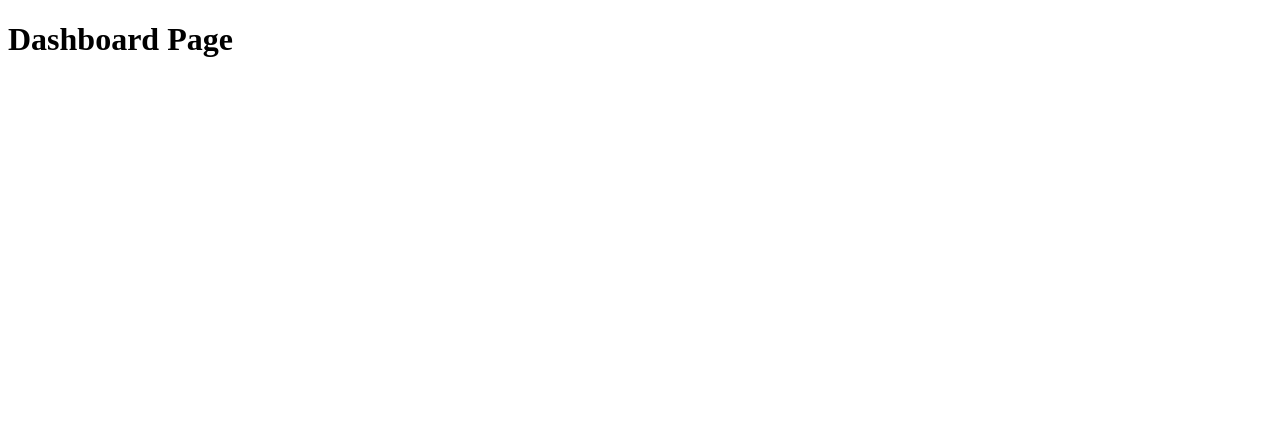
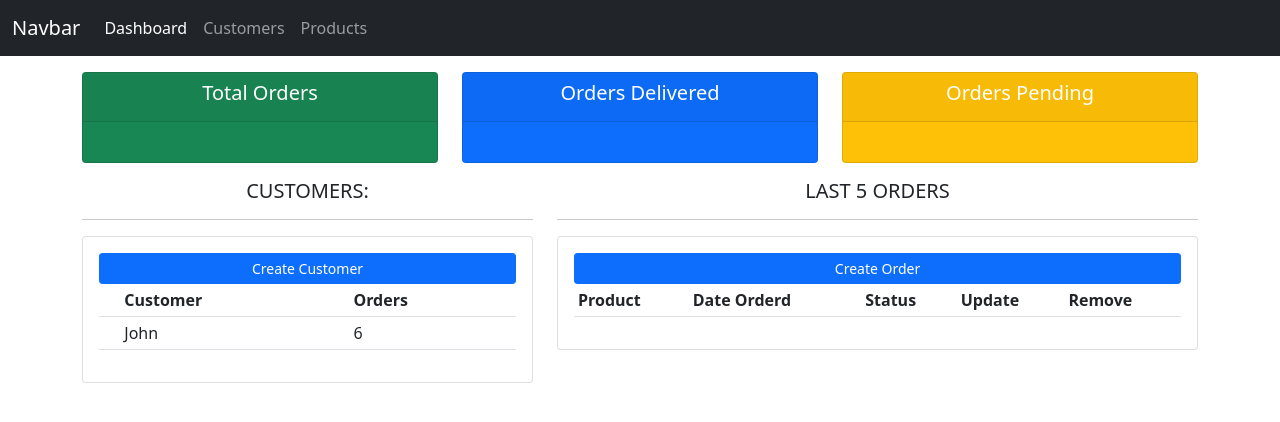
Before and after one commit to zawyenaing22/Django-Website, a Django app: page / in a window 1280 px wide. Shown: the top 422 px of the page. Run offline with Django 4.2, Linux system fonts and the light colour scheme; lists and menus that the app fills with data are empty.

Commit message:
using bootstrap for templates view

```diff
--- /dev/null
+++ b/Accounts/templates/Accounts/components/navbar.html
@@ -0,0 +1,29 @@
+<nav class="navbar navbar-expand-lg navbar-dark bg-dark">
+  <div class="container-fluid">
+    <a class="navbar-brand" href="#">Navbar</a>
+    <button
+      class="navbar-toggler"
+      type="button"
+      data-bs-toggle="collapse"
+      data-bs-target="#navbarNav"
+      aria-controls="navbarNav"
+      aria-expanded="false"
+      aria-label="Toggle navigation"
+    >
+      <span class="navbar-toggler-icon"></span>
+    </button>
+    <div class="collapse navbar-collapse" id="navbarNav">
+      <ul class="navbar-nav">
+        <li class="nav-item">
+          <a class="nav-link active" aria-current="page" href="#">Dashboard</a>
+        </li>
+        <li class="nav-item">
+          <a class="nav-link" href="#">Customers</a>
+        </li>
+        <li class="nav-item">
+          <a class="nav-link" href="#">Products</a>
+        </li>
+      </ul>
+    </div>
+  </div>
+</nav>
--- a/Accounts/templates/Accounts/dashboard.html
+++ b/Accounts/templates/Accounts/dashboard.html
@@ -1,3 +1,80 @@
 {% extends 'Accounts/master.html' %} {% block content %}
-<h1>Dashboard Page</h1>
+<div class="row">
+  <div class="col">
+    <div class="col-md">
+      <div class="card text-center text-white mb-3 bg-success">
+        <div class="card-header">
+          <h5 class="card-title">Total Orders</h5>
+        </div>
+        <div class="card-body">
+          <h3 class="card-title"></h3>
+        </div>
+      </div>
+    </div>
+  </div>
+
+  <div class="col">
+    <div class="col-md">
+      <div class="card text-center text-white mb-3 bg-primary">
+        <div class="card-header">
+          <h5 class="card-title">Orders Delivered</h5>
+        </div>
+        <div class="card-body">
+          <h3 class="card-title"></h3>
+        </div>
+      </div>
+    </div>
+  </div>
+
+  <div class="col">
+    <div class="col-md">
+      <div class="card text-center text-white mb-3 bg-warning">
+        <div class="card-header">
+          <h5 class="card-title">Orders Pending</h5>
+        </div>
+        <div class="card-body">
+          <h3 class="card-title"></h3>
+        </div>
+      </div>
+    </div>
+  </div>
+</div>
+
+<div class="row">
+  <div class="col-md-5">
+    <h5 class="text-center">CUSTOMERS:</h5>
+    <hr />
+    <div class="card card-body">
+      <a class="btn btn-primary btn-sm btn-block" href="">Create Customer</a>
+      <table class="table table-sm">
+        <tr>
+          <th></th>
+          <th>Customer</th>
+          <th>Orders</th>
+        </tr>
+        <tr>
+          <td></td>
+          <td>John</td>
+          <td>6</td>
+        </tr>
+      </table>
+    </div>
+  </div>
+  <div class="col-md-7">
+    <h5 class="text-center">LAST 5 ORDERS</h5>
+    <hr />
+    <div class="card card-body">
+      <a class="btn btn-primary btn-sm btn-block" href="">Create Order</a>
+      <table class="table table-sm">
+        <tr>
+          <th>Product</th>
+          <th>Date Orderd</th>
+          <th>Status</th>
+          <th>Update</th>
+          <th>Remove</th>
+        </tr>
+      </table>
+    </div>
+  </div>
+</div>
 {% endblock content %}
--- a/Accounts/templates/Accounts/master.html
+++ b/Accounts/templates/Accounts/master.html
@@ -4,9 +4,21 @@
     <meta charset="UTF-8" />
     <meta http-equiv="X-UA-Compatible" content="IE=edge" />
     <meta name="viewport" content="width=device-width, initial-scale=1.0" />
-    <title>Django Website</title>
+    <title>Document</title>
+    <link
+      href="https://cdn.jsdelivr.net/npm/bootstrap@5.0.2/dist/css/bootstrap.min.css"
+      rel="stylesheet"
+      integrity="sha384-EVSTQN3/azprG1Anm3QDgpJLIm9Nao0Yz1ztcQTwFspd3yD65VohhpuuCOmLASjC"
+      crossorigin="anonymous"
+    />
+    <script
+      src="https://cdn.jsdelivr.net/npm/bootstrap@5.0.2/dist/js/bootstrap.bundle.min.js"
+      integrity="sha384-MrcW6ZMFYlzcLA8Nl+NtUVF0sA7MsXsP1UyJoMp4YLEuNSfAP+JcXn/tWtIaxVXM"
+      crossorigin="anonymous"
+    ></script>
   </head>
   <body>
-    {% block content %}{% endblock content %}
+    {% include 'accounts/components/navbar.html' %}
+    <div class="container mt-3">{% block content %}{% endblock content %}</div>
   </body>
 </html>
```
Also changed, not shown: Accounts/templates/Accounts/customers.html (+57 -1 lines), Accounts/templates/Accounts/products.html (+16 -1 lines).
